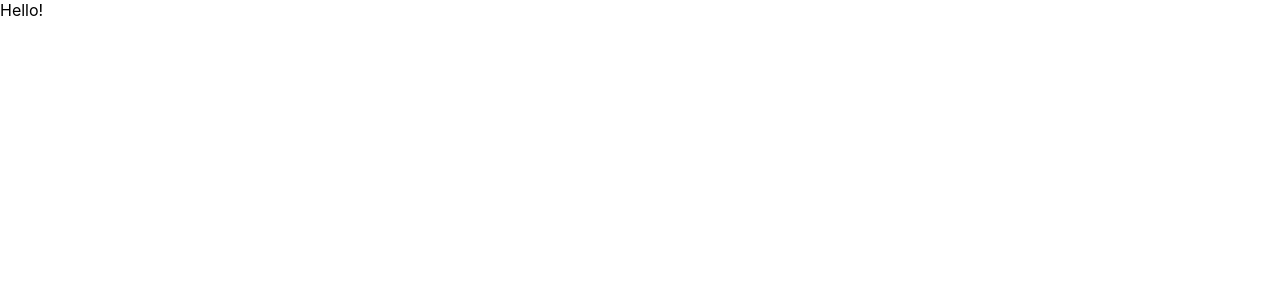
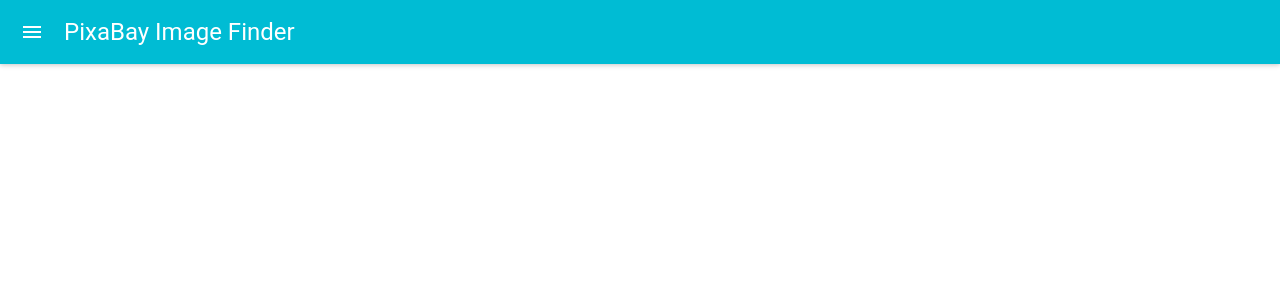
Before and after one commit to jamiev03/React-Playground, a React (Create React App) app in the folder pixabay_image_finder/: page / in a window 1280 px wide. Shown: the top 300 px of the page. Built offline with nearby package versions, Linux system fonts and the light colour scheme; the HTML template or start-up script is replaced by a standard one.

Commit message:
navbar added from material UI

```diff
--- a/pixabay_image_finder/src/App.js
+++ b/pixabay_image_finder/src/App.js
@@ -1,12 +1,18 @@
-import React from 'react';
+import React, { Component } from 'react';
+import MuiThemeProvider from 'material-ui/styles/MuiThemeProvider';
 import './App.css';
+import NavBar from './components/navbar/NavBar';
 
-function App() {
-  return (
-    <div className="App">
-      Hello!
-    </div>
-  );
+class App extends Component {
+  render() {
+    return (
+      <MuiThemeProvider>
+        <div>
+          <NavBar />
+        </div>
+      </MuiThemeProvider>
+    )
+  }
 }
 
 export default App;
--- a/pixabay_image_finder/src/components/navbar/NavBar.js
+++ b/pixabay_image_finder/src/components/navbar/NavBar.js
@@ -0,0 +1,6 @@
+import React from 'react';
+import AppBar from 'material-ui/AppBar';
+
+const NavBar = () => <AppBar title="PixaBay Image Finder" />
+
+export default NavBar;
```
